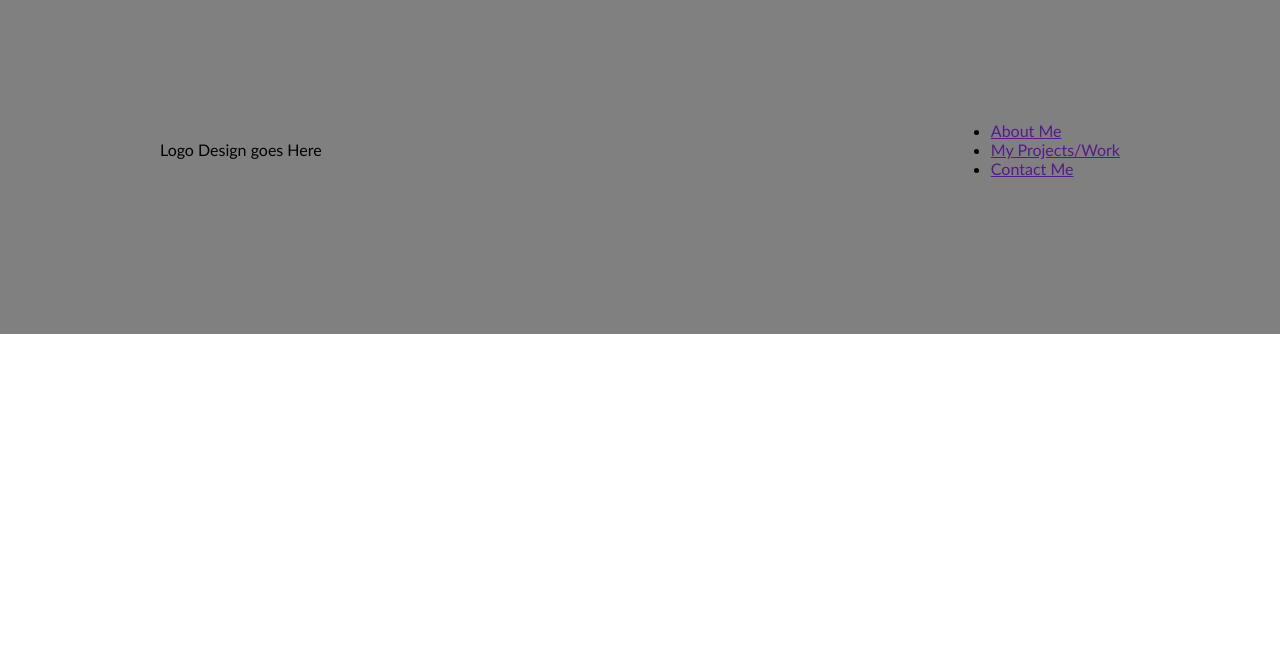
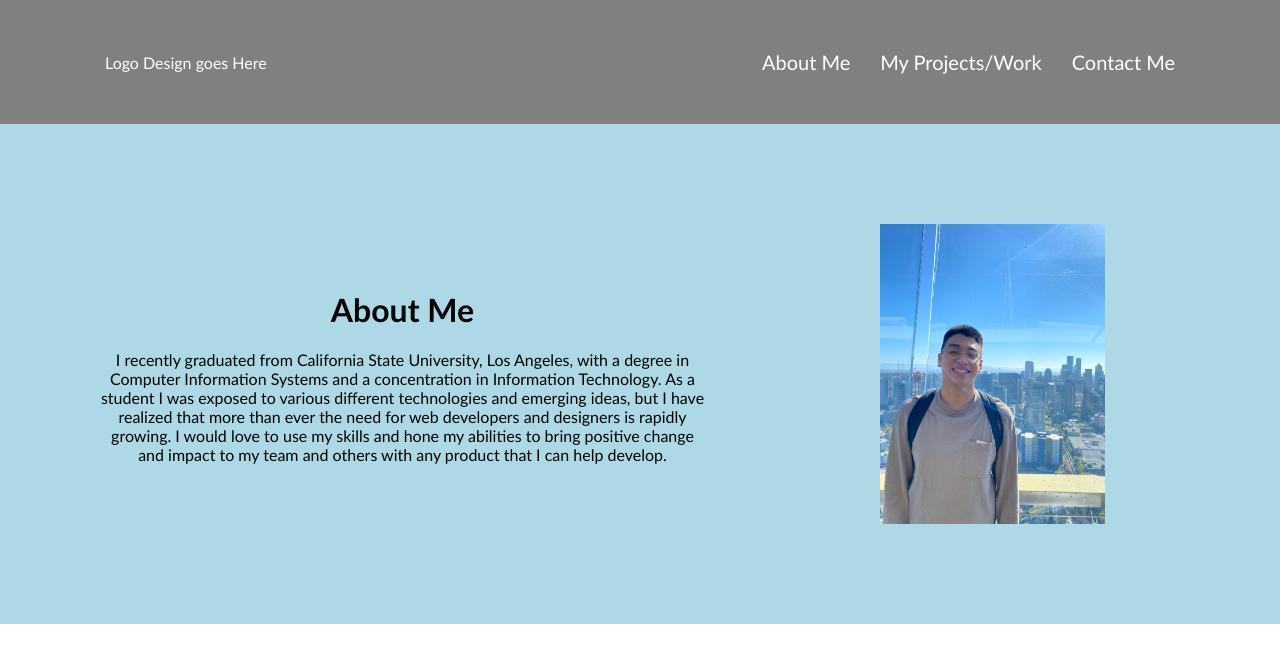
Before and after one commit to sebtheedark/Peronsal-Site, a plain HTML site: page index.html in a window 1280 px wide. Drawn offline with Linux system fonts and the light colour scheme.

Commit message:
Fleshing site out
added a header, along with the about me section

```diff
--- a/index.html
+++ b/index.html
@@ -22,5 +22,29 @@
         </div>
       </div>
     </div>
+    <div class="about">
+      <div class="about-left">
+        <div class="headerAbout">
+          <h1>About Me</h1>
+          <div class="summary">
+            <p>
+              I recently graduated from California State University, Los
+              Angeles, with a degree in Computer Information Systems and a
+              concentration in Information Technology. As a student I was
+              exposed to various different technologies and emerging ideas, but
+              I have realized that more than ever the need for web developers
+              and designers is rapidly growing. I would love to use my skills
+              and hone my abilities to bring positive change and impact to my
+              team and others with any product that I can help develop.
+            </p>
+          </div>
+        </div>
+      </div>
+      <div class="about-right">
+        <div class="self-photo">
+          <img src="pics/self.jpg" alt="Picture of Myself" />
+        </div>
+      </div>
+    </div>
   </body>
 </html>
--- a/styles.css
+++ b/styles.css
@@ -6,14 +6,64 @@ body{
 }
 .top-section{
     background: gray;
-    padding: 80px;
+    padding: 30px;
 }
 .header{
-    padding-top: 25px;
-    padding-bottom: 60px;
-    padding-left: 80px;
-    padding-right: 80px;
+    padding-top: 0px;
+    padding-bottom: 0px;
+    padding-left: 75px;
+    padding-right: 75px;
     display: flex;
     align-items: center;
     justify-content: space-between;
 }
+.logo{
+    color: white;
+}
+a{
+    text-decoration: none;
+    color: white;
+}
+ul{
+    display: flex;
+    list-style-type: none;
+    gap: 30px;
+}
+.h-links{
+    font-size: 20px;
+}
+.about{
+    display: flex;
+    gap: 55px;
+    background: lightblue;
+    align-items: center;
+    justify-content: center;
+    padding: 100px;
+
+}
+.about-left{
+    text-align: center;
+    padding-right: 60px;
+}
+.about-right{
+    padding-left: 60px;
+
+}
+.summary{
+    font-size: 16px;
+
+}
+.headerAbout{
+
+
+}
+img{
+    max-width: 100%;
+    max-height: 100%;
+}
+.self-photo{
+    display: flex;
+    width: 300px;
+    height: 300px;
+
+}
```
Also changed, not shown: pics/self.jpg (added), 1 other file.
